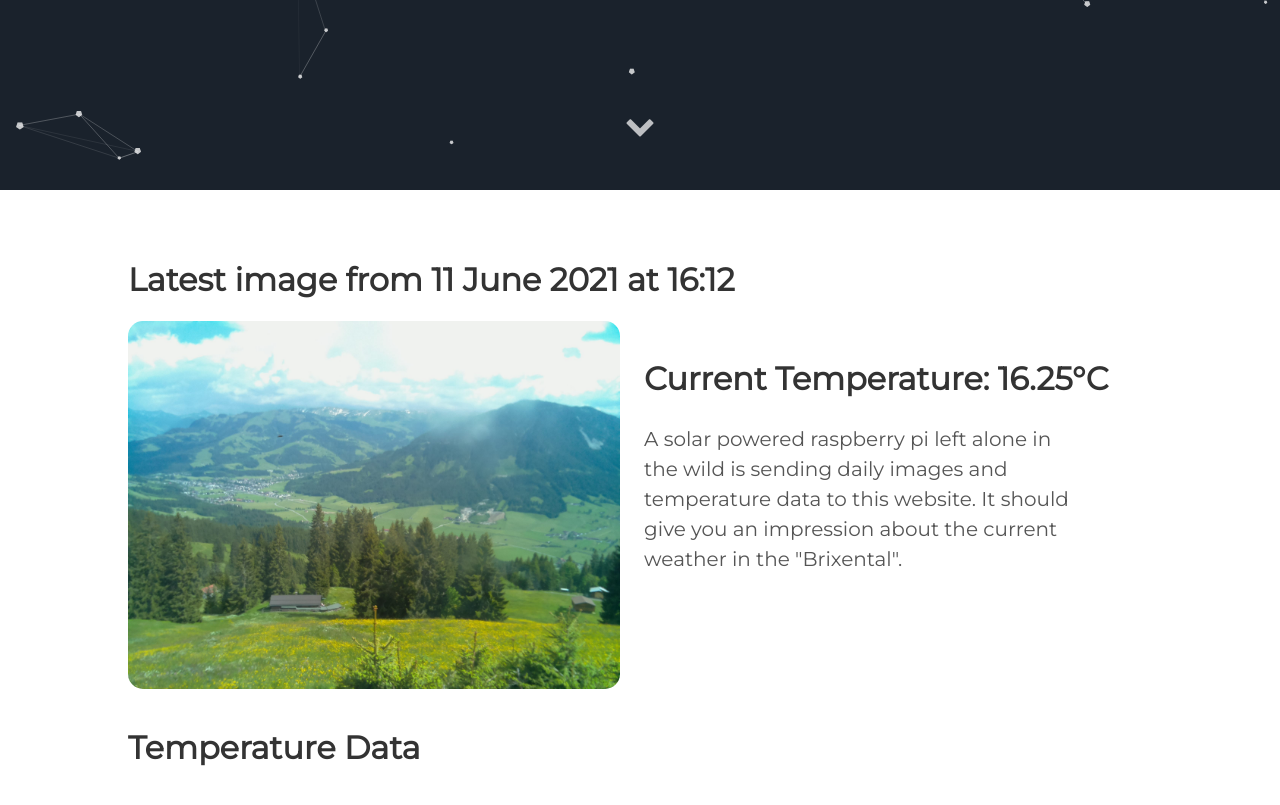
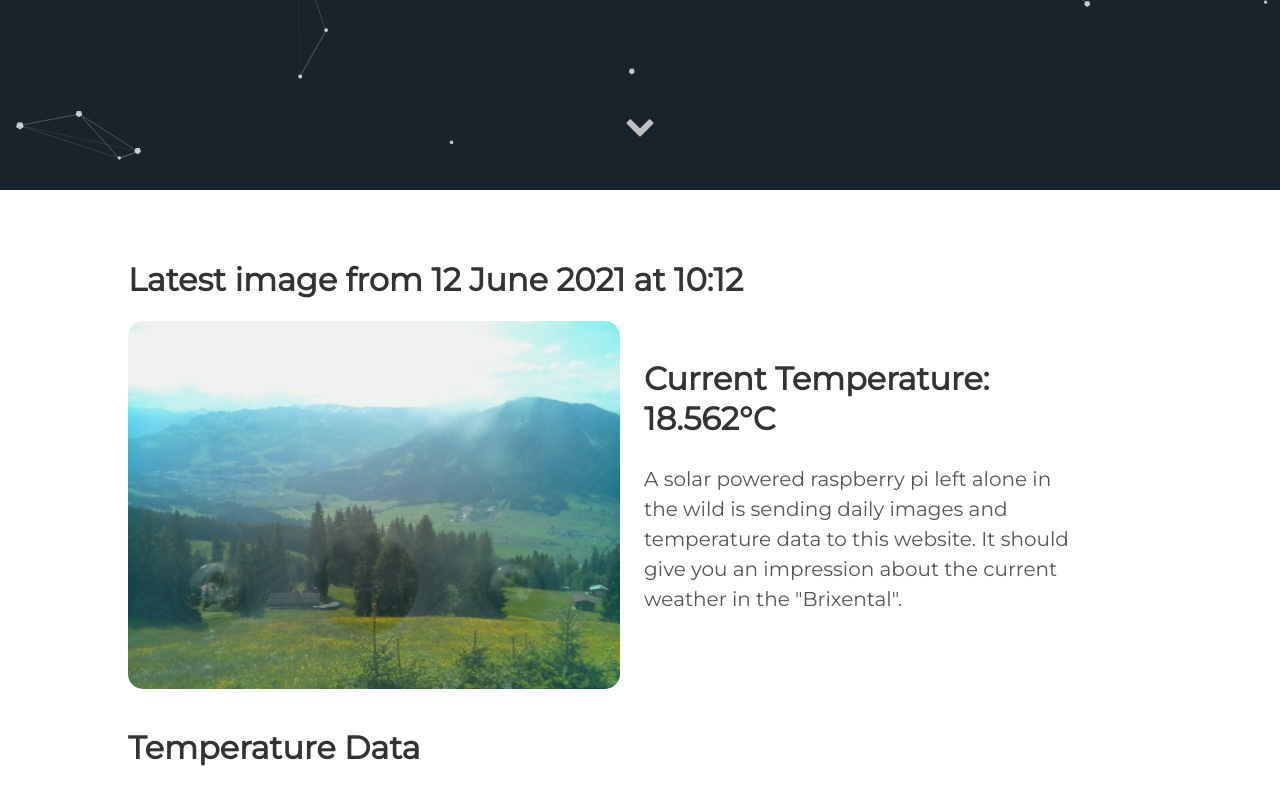
Before and after one commit to vektorious/vektorious.github.io, a Jekyll site: the page built from resources/huette.md, in a window 1280 px wide and 900 px high, scrolled down 710 px. Shown: the top 805 px of the window. Built offline with Jekyll 4.4.1, drawn with Linux system fonts in a browser that asks for light colours.

Commit message:
I'm a bot beep boop

```diff
--- a/resources/huette.md
+++ b/resources/huette.md
@@ -6,13 +6,13 @@ image: '/assets/img/'
 description: 'Live image from the Austrian alps'
 twitter_text: ' '
 ---
-## Latest image from 11 June 2021 at 16:12
+## Latest image from 12 June 2021 at 10:12
 <div class="huette">
   <div class="huette-image">
     <img src="{{ "/assets/img/huette.jpg" | prepend: site.baseurl }}">
   </div>
   <div class="huette-text">
-        <h2>Current Temperature: 16.25°C</h2>
+        <h2>Current Temperature: 18.562°C</h2>
         <p>A solar powered raspberry pi left alone in the wild is sending daily images and temperature data to this website. It should give you an impression about the current weather in the "Brixental".</p>
 
   </div>
```
Also changed, not shown: rpi-script/2021-06-12_101103.txt (renamed from rpi-script/2021-06-11_161102.txt, +5 -6 lines), rpi-script/huette.md (+2 -2 lines), assets/img/huette.jpg, assets/img/temp_plot.png, rpi-script/temp_plot.png, 1 other file.
